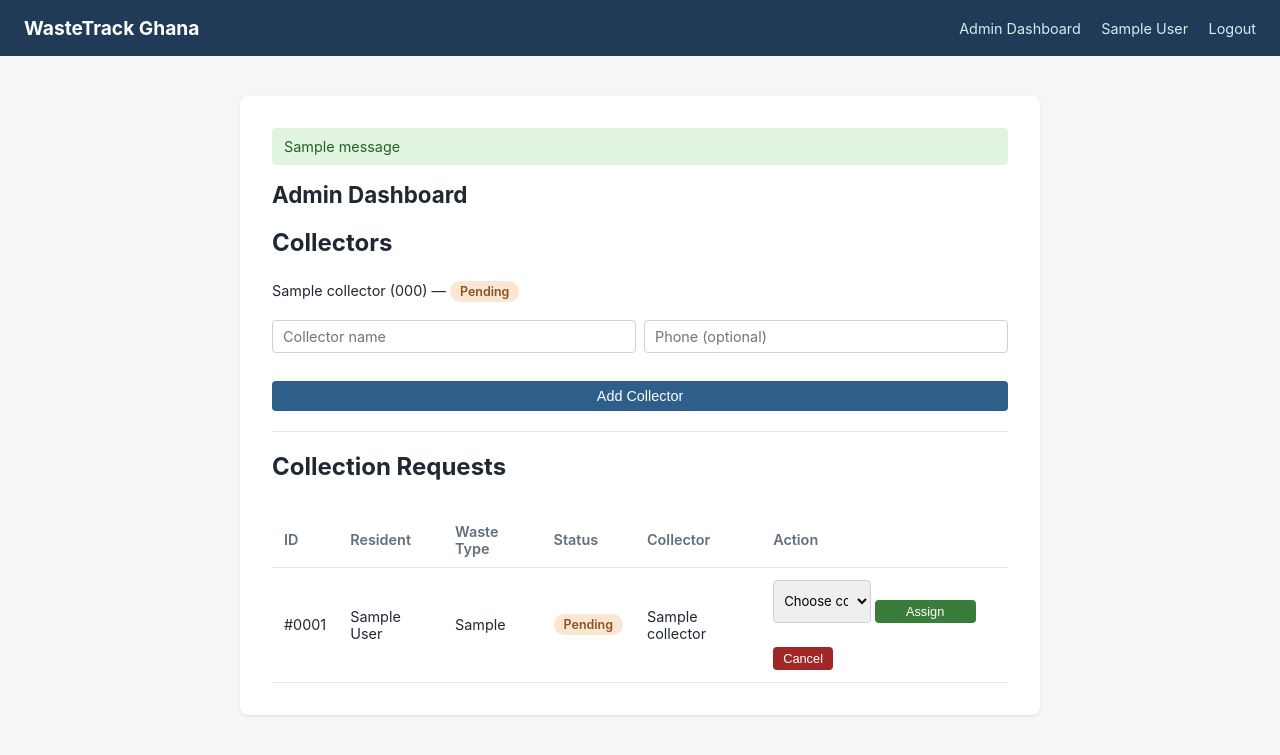
After one commit to AttorJohn/CSCD602PROJECT, a Flask app: page /admin/ in a window 1280 px wide. The commit adds this page. Shown: the top 755 px of the page. Run offline with Flask 3, Linux system fonts and the light colour scheme; a user stored in the database is signed in; tables that the repository leaves empty hold one stand-in row (values such as "Sample post"); one stand-in notice (Sample message) is shown.

Commit message:
Steps 11-15: admin dashboard, collector assignment, status transitions, error pages, UI polish, tests

```diff
--- a/app.py
+++ b/app.py
@@ -1,25 +1,35 @@
 """
 WasteTrack Ghana - Entry point.
 
-Step 9 adds the resident dashboard (FR-06, FR-10), replacing the
-temporary /resident/ping check from Step 8 with a real page.
+Steps 11-15 in one pass:
+- Step 11: admin dashboard (replaces the /admin/ping stub)
+- Step 12: collector assignment / status changes (routes/admin.py)
+- Step 13: custom 403/404/500 error pages
+- Step 14: UI refinement (see templates/static, not this file)
+- Step 15: create_app(test_config) hook so pytest can run against an
+  in-memory database instead of the real SQLite file
 """
 import os
 import click
-from flask import Flask
+from flask import Flask, render_template
 from flask_login import LoginManager
 from models import db
 from routes.auth import auth_bp
 from routes.resident import resident_bp
-from routes.decorators import admin_required
+from routes.admin import admin_bp
 
-def create_app():
+def create_app(test_config=None):
     app = Flask(__name__, instance_relative_config=True)
     app.config["SECRET_KEY"] = "dev-only-change-me"  # TODO: move to env var before deployment
     app.config["SQLALCHEMY_DATABASE_URI"] = (
         "sqlite:///" + os.path.join(app.instance_path, "wastetrack.db")
     )
     app.config["SQLALCHEMY_TRACK_MODIFICATIONS"] = False
+
+    if test_config:
+        # Lets tests/conftest.py swap in an in-memory database etc.
+        # BEFORE db.init_app()/create_all() bind to the real file.
+        app.config.update(test_config)
 
     os.makedirs(app.instance_path, exist_ok=True)
 
@@ -40,10 +50,11 @@ def create_app():
 
     app.register_blueprint(auth_bp)
     app.register_blueprint(resident_bp)
+    app.register_blueprint(admin_bp)
 
     @app.route("/")
     def home():
-        return "Hello, WasteTrack Ghana! The Flask app is running."
+        return render_template("home.html")
 
     @app.route("/db-check")
     def db_check():
@@ -51,12 +62,27 @@ def create_app():
         count = User.query.count()
         return f"Database connected. Users table has {count} row(s)."
 
-    # --- Temporary verification route for Step 8, still needed until
-    # the real admin dashboard lands in Step 11.
-    @app.route("/admin/ping")
-    @admin_required
-    def admin_ping():
-        return "Admin access confirmed."
+    # --- Step 13: custom error pages instead of raw Flask/Werkzeug defaults.
+    @app.errorhandler(403)
+    def forbidden(_e):
+        return render_template(
+            "error.html", code=403, title="Forbidden",
+            message="You don't have permission to view this page.",
+        ), 403
+
+    @app.errorhandler(404)
+    def not_found(_e):
+        return render_template(
+            "error.html", code=404, title="Page Not Found",
+            message="That page doesn't exist.",
+        ), 404
+
+    @app.errorhandler(500)
+    def server_error(_e):
+        return render_template(
+            "error.html", code=500, title="Something Went Wrong",
+            message="An unexpected error occurred. Please try again.",
+        ), 500
 
     # --- CLI command to create/promote an admin account.
     # Run from the terminal (app must NOT be running at the same time):
--- /dev/null
+++ b/pytest.ini
@@ -0,0 +1,2 @@
+[pytest]
+testpaths = tests
--- /dev/null
+++ b/routes/admin.py
@@ -0,0 +1,94 @@
+"""Admin-facing routes - dashboard, collector management, and request
+lifecycle management.
+
+Implements FR-07 (view all requests), FR-08 (assign collector) and
+FR-09 (update status), enforcing the legal transitions from the
+request state diagram (Project Documentation, Section 3.4).
+"""
+from flask import Blueprint, render_template, request, redirect, url_for, flash
+from routes.decorators import admin_required
+from models import db
+from models.request import CollectionRequest
+from models.collector import Collector
+
+admin_bp = Blueprint("admin", __name__, url_prefix="/admin")
+
+# Legal status transitions - mirrors Section 3.4 exactly:
+# pending -> assigned -> in_progress -> collected, or pending -> cancelled.
+ALLOWED_TRANSITIONS = {
+    "pending": {"assigned", "cancelled"},
+    "assigned": {"in_progress"},
+    "in_progress": {"collected"},
+    "collected": set(),
+    "cancelled": set(),
+}
+
+
+@admin_bp.route("/")
+@admin_required
+def dashboard():
+    requests = CollectionRequest.query.order_by(CollectionRequest.created_at.desc()).all()
+    collectors = Collector.query.order_by(Collector.name).all()
+    return render_template("admin_dashboard.html", requests=requests, collectors=collectors)
+
+
+@admin_bp.route("/collectors/new", methods=["POST"])
+@admin_required
+def add_collector():
+    name = request.form.get("name", "").strip()
+    phone = request.form.get("phone", "").strip()
+
+    if not name:
+        flash("Collector name is required.", "error")
+        return redirect(url_for("admin.dashboard"))
+
+    collector = Collector(name=name, phone=phone or None, status="available")
+    db.session.add(collector)
+    db.session.commit()
+    flash(f"Collector '{name}' added.", "success")
+    return redirect(url_for("admin.dashboard"))
+
+
+@admin_bp.route("/requests/<int:request_id>/assign", methods=["POST"])
+@admin_required
+def assign_collector(request_id):
+    req = db.get_or_404(CollectionRequest, request_id)
+    collector_id = request.form.get("collector_id", type=int)
+
+    if req.status != "pending":
+        flash(f"Request #{req.id:04d} is no longer pending and cannot be assigned.", "error")
+        return redirect(url_for("admin.dashboard"))
+
+    collector = Collector.query.get(collector_id) if collector_id else None
+    if not collector:
+        flash("Please choose a valid collector.", "error")
+        return redirect(url_for("admin.dashboard"))
+
+    req.collector_id = collector.id
+    req.status = "assigned"
+    db.session.commit()
+    flash(f"Request #{req.id:04d} assigned to {collector.name}.", "success")
+    return redirect(url_for("admin.dashboard"))
+
+
+@admin_bp.route("/requests/<int:request_id>/status", methods=["POST"])
+@admin_required
+def update_status(request_id):
+    req = db.get_or_404(CollectionRequest, request_id)
+    new_status = request.form.get("new_status", "")
+
+    allowed = ALLOWED_TRANSITIONS.get(req.status, set())
+    if new_status not in allowed:
+        flash(
+            f"Cannot move request #{req.id:04d} from '{req.status}' to '{new_status}'.",
+            "error",
+        )
+        return redirect(url_for("admin.dashboard"))
+
+    req.status = new_status
+    db.session.commit()
+    flash(
+        f"Request #{req.id:04d} status updated to {new_status.replace('_', ' ').title()}.",
+        "success",
+    )
+    return redirect(url_for("admin.dashboard"))
--- a/routes/auth.py
+++ b/routes/auth.py
@@ -64,7 +64,9 @@ def login():
             flash(f"Welcome back, {user.name}.", "success")
             if user.role == "resident":
                 return redirect(url_for("resident.dashboard"))
-            return redirect(url_for("home"))  # admin dashboard arrives in Step 11
+            if user.role == "admin":
+                return redirect(url_for("admin.dashboard"))
+            return redirect(url_for("home"))
 
         flash("Invalid email or password.", "error")
         return render_template("login.html", email=email)
--- a/static/css/style.css
+++ b/static/css/style.css
@@ -86,6 +86,12 @@ form button:hover { background: #24486b; }
   border-radius: 4px;
   text-decoration: none;
   font-size: 0.9rem;
+  margin-right: 10px;
+}
+.button-link.secondary {
+  background: transparent;
+  color: #2e5f8a;
+  border: 1px solid #2e5f8a;
 }
 .button-link.disabled {
   background: #b7c3cf;
@@ -120,3 +126,73 @@ form button:hover { background: #24486b; }
 .status-cancelled { background: #f7d6d6; color: #a12626; }
 
 .empty-state { color: #7b8794; font-style: italic; }
+
+.table-responsive { overflow-x: auto; }
+
+.admin-section {
+  border-bottom: 1px solid #e4e7eb;
+  padding-bottom: 20px;
+  margin-bottom: 20px;
+}
+.collector-list { list-style: none; padding: 0; margin: 0 0 14px 0; font-size: 0.9rem; }
+.collector-list li { padding: 4px 0; }
+
+.inline-form { display: flex; gap: 8px; flex-wrap: wrap; }
+.inline-form input {
+  flex: 1;
+  min-width: 140px;
+  padding: 7px 10px;
+  border: 1px solid #cbd2d9;
+  border-radius: 4px;
+  font-size: 0.9rem;
+}
+.inline-form button {
+  padding: 7px 14px;
+  background: #2e5f8a;
+  color: #fff;
+  border: none;
+  border-radius: 4px;
+  cursor: pointer;
+  font-size: 0.9rem;
+}
+
+.row-form {
+  display: inline-flex;
+  gap: 4px;
+  margin: 2px 0;
+}
+.row-form select {
+  padding: 4px 6px;
+  border: 1px solid #cbd2d9;
+  border-radius: 4px;
+  font-size: 0.82rem;
+}
+.row-form button {
+  padding: 4px 10px;
+  background: #3a7d3a;
+  color: #fff;
+  border: none;
+  border-radius: 4px;
+  font-size: 0.8rem;
+  cursor: pointer;
+  white-space: nowrap;
+}
+.row-form button.danger-link { background: #a12626; }
+
+/* Step 14: mobile refinement */
+@media (max-width: 640px) {
+  .container, .container-wide {
+    margin: 16px;
+    padding: 20px;
+  }
+  .site-header {
+    flex-direction: column;
+    align-items: flex-start;
+    gap: 8px;
+  }
+  .nav-links a, .nav-links .nav-user {
+    margin-left: 0;
+    margin-right: 14px;
+  }
+  .row-form { display: flex; }
+}
--- /dev/null
+++ b/templates/admin_dashboard.html
@@ -0,0 +1,89 @@
+{% extends "base.html" %}
+{% block title %}Admin Dashboard - WasteTrack Ghana{% endblock %}
+{% block container_class %}container-wide{% endblock %}
+{% block content %}
+  <h1>Admin Dashboard</h1>
+
+  <section class="admin-section">
+    <h2>Collectors</h2>
+    {% if collectors %}
+      <ul class="collector-list">
+        {% for c in collectors %}
+          <li>
+            {{ c.name }}{% if c.phone %} ({{ c.phone }}){% endif %}
+            — <span class="status status-{{ c.status }}">{{ c.status|title }}</span>
+          </li>
+        {% endfor %}
+      </ul>
+    {% else %}
+      <p class="empty-state">No collectors added yet — add one below before you can assign requests.</p>
+    {% endif %}
+
+    <form method="post" action="{{ url_for('admin.add_collector') }}" class="inline-form">
+      <input type="text" name="name" placeholder="Collector name" required>
+      <input type="text" name="phone" placeholder="Phone (optional)">
+      <button type="submit">Add Collector</button>
+    </form>
+  </section>
+
+  <h2>Collection Requests</h2>
+
+  {% if requests %}
+    <div class="table-responsive">
+      <table class="requests-table">
+        <thead>
+          <tr>
+            <th>ID</th>
+            <th>Resident</th>
+            <th>Waste Type</th>
+            <th>Status</th>
+            <th>Collector</th>
+            <th>Action</th>
+          </tr>
+        </thead>
+        <tbody>
+          {% for r in requests %}
+            <tr>
+              <td>#{{ "%04d"|format(r.id) }}</td>
+              <td>{{ r.resident.name }}</td>
+              <td>{{ r.waste_type|capitalize }}</td>
+              <td><span class="status status-{{ r.status }}">{{ r.status|replace("_", " ")|title }}</span></td>
+              <td>{{ r.collector.name if r.collector else "—" }}</td>
+              <td>
+                {% if r.status == "pending" %}
+                  <form method="post" action="{{ url_for('admin.assign_collector', request_id=r.id) }}" class="row-form">
+                    <select name="collector_id" required>
+                      <option value="" disabled selected>Choose collector</option>
+                      {% for c in collectors %}
+                        <option value="{{ c.id }}">{{ c.name }}</option>
+                      {% endfor %}
+                    </select>
+                    <button type="submit">Assign</button>
+                  </form>
+                  <form method="post" action="{{ url_for('admin.update_status', request_id=r.id) }}" class="row-form">
+                    <input type="hidden" name="new_status" value="cancelled">
+                    <button type="submit" class="danger-link">Cancel</button>
+                  </form>
+                {% elif r.status == "assigned" %}
+                  <form method="post" action="{{ url_for('admin.update_status', request_id=r.id) }}" class="row-form">
+                    <input type="hidden" name="new_status" value="in_progress">
+                    <button type="submit">Start Collection</button>
+                  </form>
+                {% elif r.status == "in_progress" %}
+                  <form method="post" action="{{ url_for('admin.update_status', request_id=r.id) }}" class="row-form">
+                    <input type="hidden" name="new_status" value="collected">
+                    <button type="submit">Mark Collected</button>
+                  </form>
+                {% else %}
+                  <span class="muted">—</span>
+                {% endif %}
+              </td>
+            </tr>
+          {% endfor %}
+        </tbody>
+      </table>
+    </div>
+  {% else %}
+    <p class="empty-state">No collection requests yet.</p>
+  {% endif %}
+{% endblock %}
--- a/templates/base.html
+++ b/templates/base.html
@@ -13,6 +13,8 @@
       {% if current_user.is_authenticated %}
         {% if current_user.role == "resident" %}
           <a href="{{ url_for('resident.dashboard') }}">Dashboard</a>
+        {% elif current_user.role == "admin" %}
+          <a href="{{ url_for('admin.dashboard') }}">Admin Dashboard</a>
         {% endif %}
         <span class="nav-user">{{ current_user.name }}</span>
         <a href="{{ url_for('auth.logout') }}">Logout</a>
--- a/templates/dashboard.html
+++ b/templates/dashboard.html
@@ -11,6 +11,7 @@
   <h2>My Requests</h2>
 
   {% if requests %}
+    <div class="table-responsive">
       <table class="requests-table">
         <thead>
           <tr>
@@ -31,6 +32,7 @@
           {% endfor %}
         </tbody>
       </table>
+    </div>
   {% else %}
     <p class="empty-state">You haven't submitted any collection requests yet.</p>
   {% endif %}
```
Also changed, not shown: templates/error.html (added, +7 -0 lines), templates/home.html (added, +19 -0 lines), tests/conftest.py (added, +23 -0 lines), tests/test_admin.py (added, +113 -0 lines), tests/test_auth.py (added, +58 -0 lines), tests/test_requests.py (added, +76 -0 lines), README.md. Lines whose indentation alone changed are shown as unchanged.
